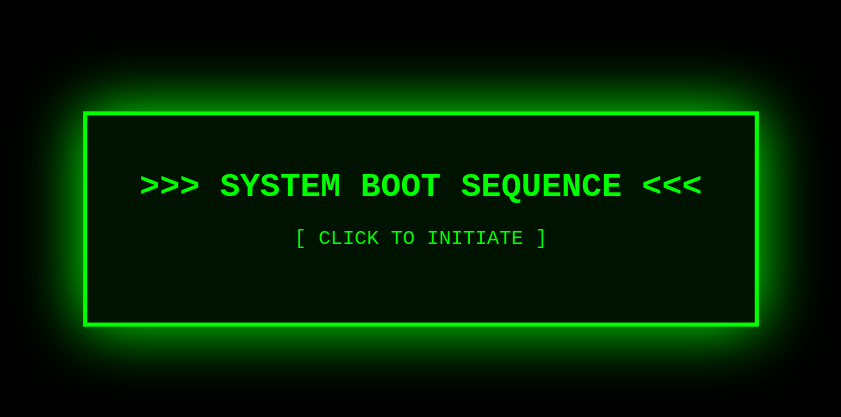
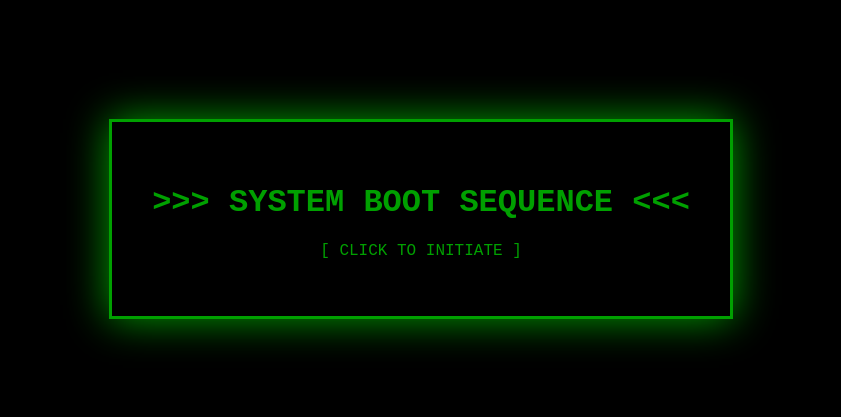
Before and after one commit to throdrigueza-png/bad-apple-client, an Angular app: page / in a window 1280 px wide. Shown: the part 181-598 px from the top of the page, without its empty margins (219-1060 px from the left). Built offline with nearby package versions, Linux system fonts and the light colour scheme; no server answers.

Commit message:
Update app.component.css

```diff
--- a/src/app/app.component.css
+++ b/src/app/app.component.css
@@ -1,225 +1,110 @@
-/* --- GLOBAL CONFIG --- */
 :host {
-  font-family: 'Courier New', Courier, monospace;
-  display: block;
-  overflow: hidden; /* IMPORTANTE: El host no scrollea, solo el container */
-  height: 100vh;
-  width: 100vw;
-  background-color: black;
-  color: white;
+  font-family: 'Courier New', monospace;
+  display: block; overflow: hidden; height: 100vh; width: 100vw;
+  background-color: black; color: white;
 }
 
-/* EFECTO CRT / SCANLINES (TU TOQUE MAESTRO) */
+/* SCANLINES */
 :host::after {
-  content: " ";
-  display: block;
-  position: absolute;
+  content: " "; display: block; position: absolute;
   top: 0; left: 0; bottom: 0; right: 0;
   background: linear-gradient(rgba(18, 16, 16, 0) 50%, rgba(0, 0, 0, 0.25) 50%),
-              linear-gradient(90deg, rgba(255, 0, 0, 0.06), rgba(0, 255, 0, 0.02), rgba(0, 0, 255, 0.06));
-  z-index: 999; /* Encima de todo */
-  background-size: 100% 2px, 3px 100%;
-  pointer-events: none; /* PERMITE CLICS A TRAVÉS DEL EFECTO */
+              linear-gradient(90deg, rgba(255, 0, 0, 0.06), rgba(0, 0, 255, 0.06));
+  z-index: 999; background-size: 100% 2px, 3px 100%; pointer-events: none;
 }
 
-/* --- CAPA DE FONDO: BAD APPLE (INTOCABLE) --- */
+/* FONDO VIDEO */
 .bad-apple-bg {
-  position: fixed; /* SE QUEDA CLAVADO AL FONDO */
-  top: 0; left: 0; width: 100%; height: 100%;
-  z-index: 0;
-  display: flex;
-  justify-content: center;
-  align-items: center;
-  pointer-events: none;
-  opacity: 0.6; /* Un poco más transparente para leer mejor encima */
+  position: fixed; top: 0; left: 0; width: 100%; height: 100%; z-index: 0;
+  display: flex; justify-content: center; align-items: center;
+  pointer-events: none; opacity: 0.8; /* Más brillo */
 }
 
 .ascii-art {
-  font-size: 10px;
-  line-height: 8px;
-  white-space: pre;
-  color: #FFFFFF;
-  font-weight: bold;
-  transform: scale(1.3); /* Un poco más grande para llenar pantalla */
-  text-shadow: 0 0 5px rgba(255, 255, 255, 0.5);
+  font-size: 10px; /* Tamaño base */
+  line-height: 8px; /* MENOS que el font-size para compactar verticalmente (Evita que se vea estirado) */
+  white-space: pre; color: #FFFFFF; font-weight: bold;
+  transform: scale(1.3); text-shadow: 0 0 5px rgba(255, 255, 255, 0.6);
 }
 
-/* --- SCROLL CONTAINER (LO QUE SE MUEVE) --- */
+/* SCROLL */
 .scroll-container {
-  height: 100vh;
-  width: 100%;
-  overflow-y: scroll;
-  scroll-snap-type: y mandatory;
-  position: relative;
-  z-index: 10;
-  scroll-behavior: smooth;
-  /* OCULTAR BARRA DE SCROLL PERO MANTENER FUNCIONALIDAD */
-  scrollbar-width: none; /* Firefox */
-  -ms-overflow-style: none;  /* IE and Edge */
+  height: 100vh; width: 100%; overflow-y: scroll;
+  scroll-snap-type: y mandatory; position: relative; z-index: 10;
+  scrollbar-width: none;
+}
+.scroll-container::-webkit-scrollbar { display: none; }
+
+section.stage {
+  height: 100vh; width: 100vw; scroll-snap-align: start;
+  position: relative; overflow: hidden;
+  display: flex; flex-direction: column; align-items: center; justify-content: center;
 }
 
-/* Ocultar scrollbar en Chrome/Safari */
-.scroll-container::-webkit-scrollbar {
-  display: none;
-}
-
-/* --- STAGES (ESCENARIOS) --- */
-section.stage {
-  height: 100vh;
-  width: 100vw;
-  scroll-snap-align: start;
-  position: relative;
-  overflow: hidden;
-  display: flex;
-  flex-direction: column;
-  align-items: center;
-  justify-content: center;
-  /* Borde sutil para saber dónde acaba la sección */
-  border-bottom: 1px dashed rgba(0, 255, 0, 0.2);
-}
-
-/* --- STAGE 0: HEADER DORADO --- */
+/* HEADER */
 .gold-header {
-  position: absolute; top: 50px; left: 50%; transform: translateX(-50%);
-  border: 2px solid #ffd700;
-  background: rgba(0,0,0,0.9);
-  padding: 15px 50px;
-  clip-path: polygon(10% 0, 100% 0, 100% 70%, 90% 100%, 0 100%, 0 30%);
-  box-shadow: 0 0 20px rgba(255, 215, 0, 0.6);
-  z-index: 20;
+  position: absolute; top: 30px;
+  border: 2px solid #ffd700; background: rgba(0,0,0,0.8);
+  padding: 10px 40px; box-shadow: 0 0 20px #ffd700;
   text-align: center;
 }
-.neon-silver { color: #fff; text-shadow: 0 0 10px cyan; font-weight: 900; font-size: 1.5rem; margin-right: 15px;}
+.neon-silver { color: #fff; text-shadow: 0 0 10px cyan; font-weight: 900; margin-right: 15px; font-size: 1.5rem; }
 .neon-gold { color: #ffd700; text-shadow: 0 0 15px orange; font-weight: 900; font-size: 1.5rem; }
 
-/* Texto Intro (Desaparece al hacer scroll) */
-.scroll-fade-out {
-  text-align: center;
-  margin-top: 200px;
-}
-.scroll-fade-out h2 {
-  font-size: 2rem;
-  color: #fff;
-  text-shadow: 0 0 10px #fff;
-  animation: flicker 2s infinite;
-}
-
-@keyframes flicker {
-  0%, 19%, 21%, 23%, 25%, 54%, 56%, 100% { opacity: 1; }
-  20%, 24%, 55% { opacity: 0.4; }
-}
-
-/* --- STAGE 1: MAMBO (HACHIMI) --- */
-/* AQUÍ ESTÁ EL CAMBIO QUE PEDISTE */
-.stage-mambo {
-  display: flex;
-  justify-content: flex-end; /* A la derecha */
-  align-items: flex-end;     /* Abajo */
-}
+/* --- MAMBO FIX: POSICIONAMIENTO ABSOLUTO --- */
+.stage-mambo { position: relative; } /* Necesario para que el absolute funcione dentro */
 
 .mambo-corner {
-  margin-right: 40px;  /* Espacio desde la derecha */
-  margin-bottom: 40px; /* Espacio desde abajo */
+  position: absolute; /* LO FORZAMOS A LA ESQUINA */
+  bottom: 0;          /* Pegado abajo */
+  right: 0;           /* Pegado a la derecha */
+  margin-right: 20px;
+  margin-bottom: 20px;
   text-align: center;
   z-index: 50;
 }
 
 .dialog-box {
-  background: white;
-  color: black;
-  padding: 10px;
-  margin-bottom: 15px;
-  font-weight: bold;
+  background: white; color: black; padding: 10px; margin-bottom: 10px;
+  font-weight: bold; border: 3px solid gold; box-shadow: 5px 5px 0 black;
   font-size: 1.2rem;
-  border: 3px solid gold;
-  box-shadow: 8px 8px 0 black;
-  /* Triangulito de diálogo */
-  position: relative;
-}
-.dialog-box::after {
-  content: ''; position: absolute; bottom: -10px; right: 50px;
-  border-width: 10px 10px 0; border-style: solid;
-  border-color: gold transparent; display: block; width: 0;
 }
 
 .mambo-corner img {
-  width: 300px; /* ¡MÁS GRANDE! ANTES ERA 200px */
-  height: auto;
+  width: 320px; /* TAMAÑO GRANDE */
   border: 4px solid #ffd700;
-  transition: transform 0.2s cubic-bezier(0.175, 0.885, 0.32, 1.275);
-  box-shadow: 0 0 20px rgba(255, 215, 0, 0.5);
+  transition: transform 0.2s;
 }
+.mambo-corner img:hover { transform: scale(1.1) rotate(-5deg); cursor: pointer; }
 
-.mambo-corner img:hover {
-  transform: scale(1.1) rotate(-5deg); /* Efecto pop al pasar el mouse */
-  cursor: pointer;
-}
-
-/* --- STAGE 2: MIKU PATROL --- */
-.stage-miku { display: block; position: relative; }
-.miku-container {
-  position: absolute; width: 220px; z-index: 100;
-  animation: mikuPatrol 10s linear infinite;
-}
-.miku-img { width: 100%; filter: drop-shadow(0 0 15px #00ffff); animation: float 2s infinite ease-in-out; }
-.kanji-rain {
-  position: absolute; top: -60px; left: 10px;
-  color: cyan; font-weight: bold; font-size: 1.5rem;
-  text-shadow: 0 0 5px blue;
-  animation: rain 1s infinite linear;
-}
+/* OTROS STAGES (MIKU / TETO) */
+.miku-container { position: absolute; width: 220px; animation: mikuPatrol 10s linear infinite; }
+.miku-img { width: 100%; filter: drop-shadow(0 0 10px cyan); animation: float 2s infinite; }
+.kanji-rain { position: absolute; top: -50px; color: cyan; font-weight: bold; animation: rain 1s infinite; }
 
 @keyframes mikuPatrol {
-  0%   { left: -10%; top: 10%; transform: scaleX(1); }
-  40%  { left: 80%; top: 10%; transform: scaleX(1); }
-  45%  { transform: scaleX(1) rotate(10deg); }
-  50%  { transform: scaleX(-1); left: 80%; top: 40%; }
-  90%  { left: -10%; top: 60%; transform: scaleX(-1); }
-  100% { left: -10%; top: 10%; transform: scaleX(1); }
+  0%   { left: -20%; top: 10%; transform: scaleX(1); }
+  45%  { left: 80%; top: 10%; transform: scaleX(1); }
+  50%  { transform: scaleX(-1); left: 80%; top: 10%; }
+  95%  { left: -20%; top: 60%; transform: scaleX(-1); }
+  100% { left: -20%; top: 10%; transform: scaleX(1); }
 }
-@keyframes float { 0%, 100% { transform: translateY(0); } 50% { transform: translateY(-20px); } }
-@keyframes rain { 0% { opacity: 1; transform: translateY(0); } 100% { transform: translateY(50px); opacity: 0; } }
-
-/* --- STAGE 3: TETO DIVAGANDO --- */
-.stage-teto { display: flex; justify-content: center; align-items: center; }
+@keyframes float { 50% { transform: translateY(-15px); } }
+@keyframes rain { to { transform: translateY(50px); opacity: 0; } }
 
 .teto-window {
-  width: 450px;
-  background: #c0c0c0;
-  border: 3px outset #fff;
-  box-shadow: 30px 30px 0 rgba(0,0,0,0.8);
-  transition: transform 0.1s linear; /* Movimiento robótico */
+  width: 450px; background: #c0c0c0; border: 3px outset #fff;
+  box-shadow: 20px 20px 0 black; transition: 0.1s linear;
 }
+.win-header { background: navy; color: white; padding: 5px; font-weight: bold; }
 
-.win-header {
-  background: linear-gradient(90deg, #000080, #1084d0);
-  padding: 8px; color: white; font-weight: bold; letter-spacing: 1px;
-  display: flex; justify-content: space-between;
-}
-.win-header::after { content: "X"; background: #ccc; color: black; padding: 0 5px; border: 1px outset white; cursor: pointer; }
-
-/* --- START OVERLAY (BOTÓN INICIO) --- */
+/* START SCREEN */
 .start-overlay {
-  position: fixed; top: 0; left: 0; width: 100%; height: 100%;
-  background: black; z-index: 9999;
+  position: fixed; top: 0; left: 0; width: 100%; height: 100%; background: black; z-index: 9999;
   display: flex; justify-content: center; align-items: center; cursor: pointer;
 }
-
 .start-btn {
-  border: 4px solid #0f0;
-  color: #0f0;
-  padding: 50px;
-  text-align: center;
-  background: rgba(0, 20, 0, 0.9);
-  box-shadow: 0 0 50px #0f0, inset 0 0 20px #0f0;
-  animation: pulse 1.5s infinite;
+  border: 3px solid lime; color: lime; padding: 40px; text-align: center;
+  box-shadow: 0 0 40px lime; animation: pulse 1.5s infinite;
 }
-
-.start-btn h1 { margin: 0 0 20px 0; font-size: 2rem; }
-.start-btn p { font-size: 1.2rem; }
-
-@keyframes pulse {
-  0% { transform: scale(1); box-shadow: 0 0 30px #0f0; }
-  50% { transform: scale(1.05); box-shadow: 0 0 60px #0f0; }
-  100% { transform: scale(1); box-shadow: 0 0 30px #0f0; }
-}
+@keyframes pulse { 50% { opacity: 0.6; } }
```
